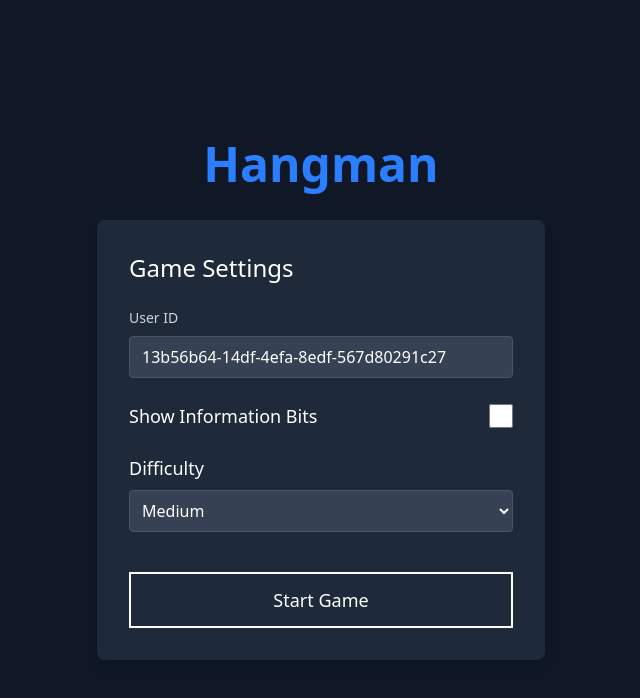
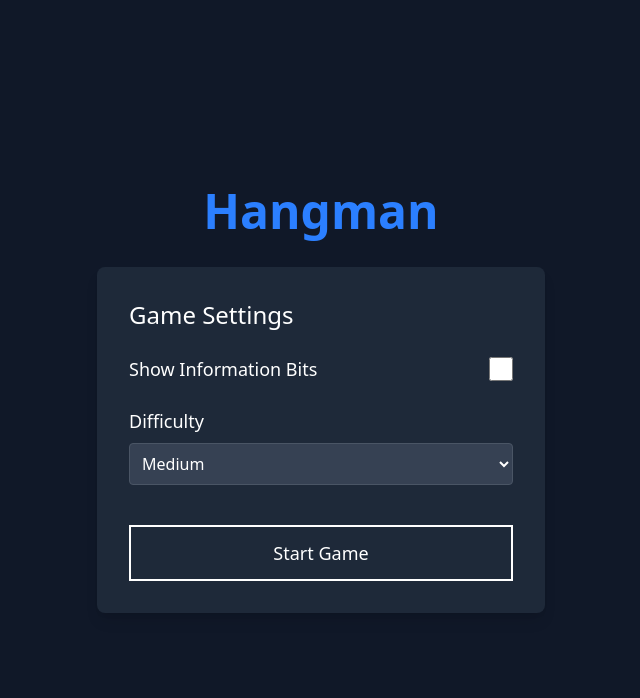
Before and after one commit to anyduck-forks/hangman, a React (Vite) app: page / in a window 1280 px wide. Shown: the top 698 px of the page, without its empty margins (319-959 px from the left). Built offline with nearby package versions, Linux system fonts and the light colour scheme.

Commit message:
fix: make userId hidden input

```diff
--- a/src/pages/StartPage.jsx
+++ b/src/pages/StartPage.jsx
@@ -55,16 +55,7 @@ export default function StartPage() {
         <h2 className="text-2xl mb-6">Game Settings</h2>
 
         <form onSubmit={handleSubmit(onSubmit)} className="space-y-6">
-          <div className="flex flex-col gap-2">
-            <label htmlFor="userId" className="text-sm font-medium text-gray-300">
-              User ID
-            </label>
-            <input
-              id="userId"
-              className="w-full bg-gray-700 border border-gray-600 rounded px-3 py-2 text-white focus:outline-none focus:ring-2 focus:ring-blue-500"
-              {...register("userId", { required: true })}
-            />
-          </div>
+          <input type="hidden" {...register("userId", { required: true })} />
 
           <Checkbox
             id="showInfoBits"
```
